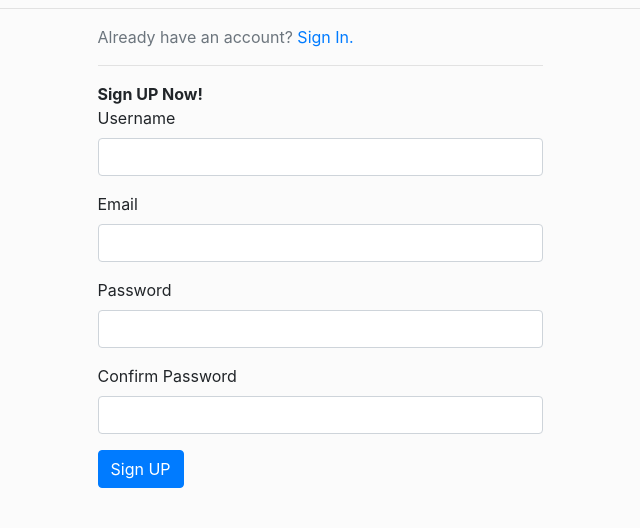
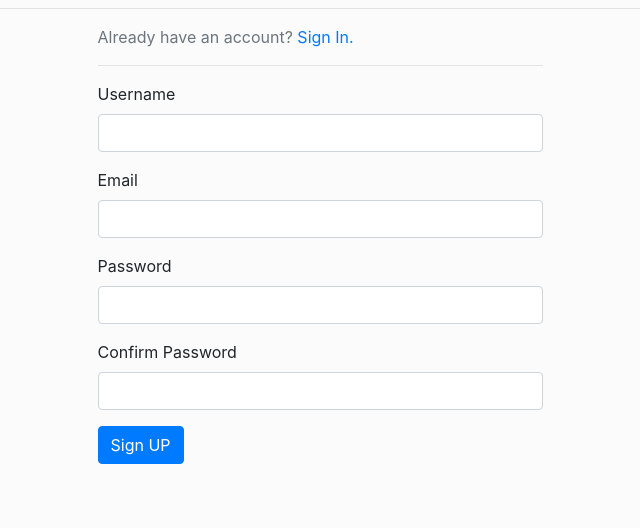
Before and after one commit to Luciano-Lima/myCookbook, a Flask app: page /register in a window 1280 px wide. Shown: the part 56-584 px from the top of the page, without its empty margins (320-960 px from the left). Run offline with Flask 2, Linux system fonts and the light colour scheme; some libraries are stand-ins or nearby versions.

Commit message:
Register form layout update

```diff
--- a/templates/register.html
+++ b/templates/register.html
@@ -1,16 +1,17 @@
 {% extends 'base.html' %} {% block content %}
 
 <div class="container registration">
-    <h1 class="text-center">Sign in Today to Add your Own Recipes</h1>
+    <h1 class="text-center">{{ page_title }}</h1>
     <hr>
     <div class="row">
         <div class="col-md-5 mx-auto">
             <form method="POST" action="">
+                <!--Protect the form against csrf attacks-->
                 {{ form.hidden_tag() }}
                 <div><span class="text-muted text-center">Already have an account? <a href="{{url_for('login')}}">Sign In.</a></span></div>
                 <hr>
                 <fieldset>
-                    <span><strong>Sign UP Now!</strong></span>
+
                     <div class="form-group">
                         {{ form.username.label(class="form-control-label") }}
                         <!--Check for error in the form input-->
```
Lines whose indentation alone changed are shown as unchanged.
